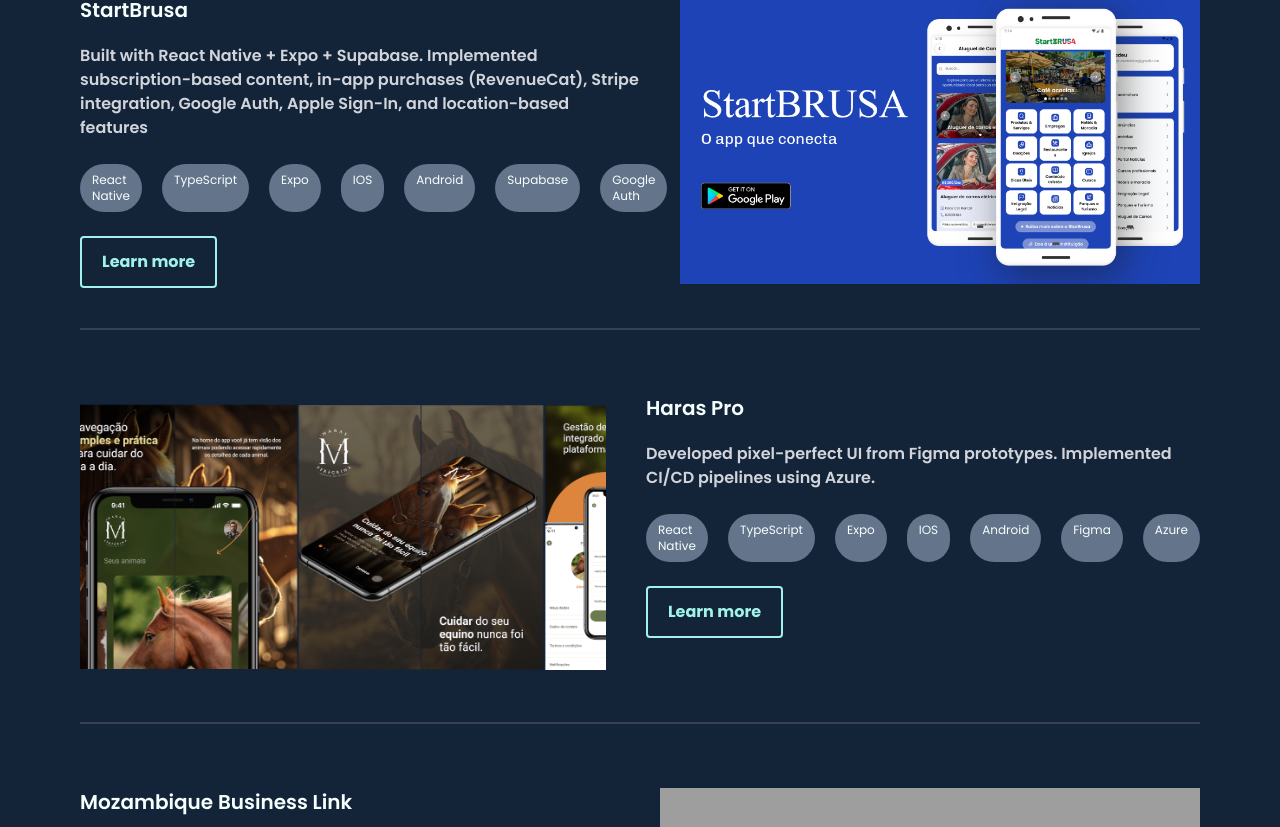
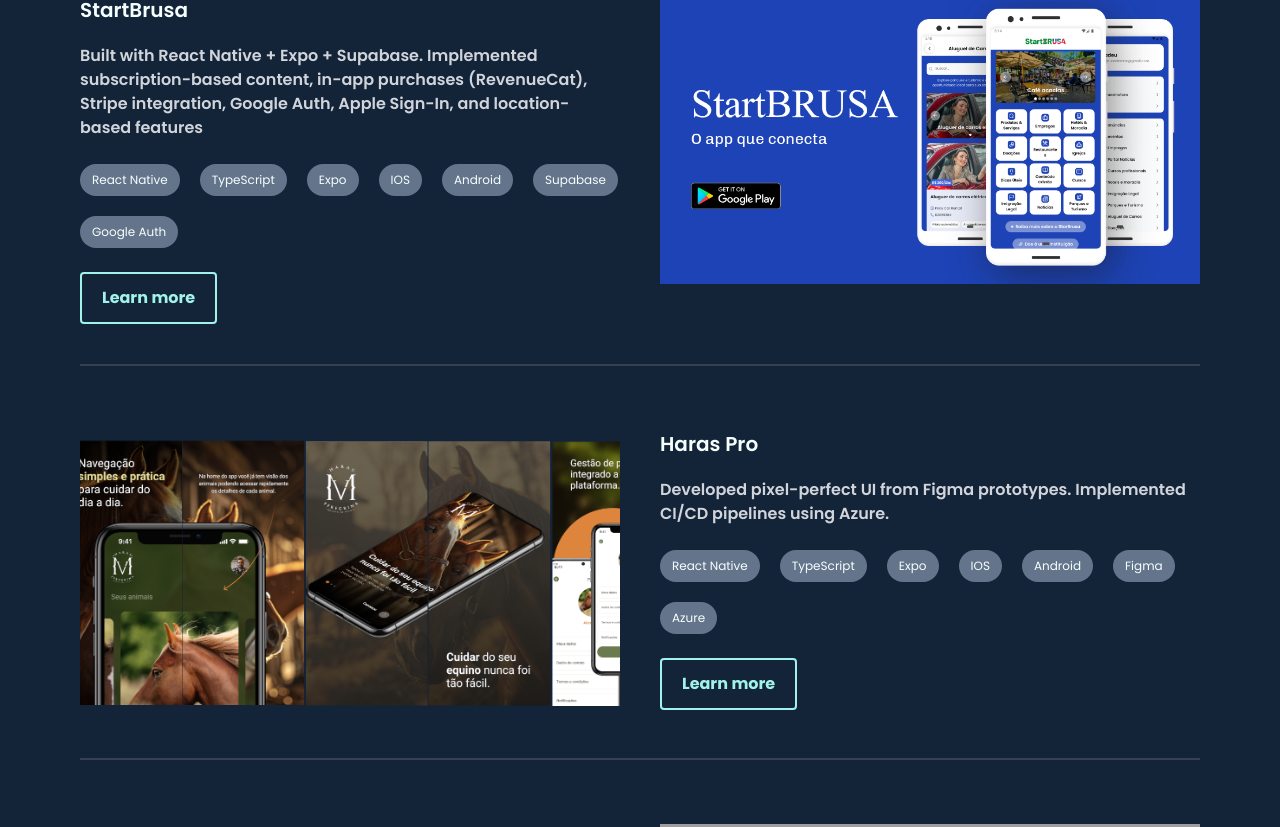
Before and after one commit to tadeumelembe/portfolio, a Next.js app: page / in a window 1280 px wide. Shown: the part 3064-3891 px from the top of the page. Built offline with nearby package versions, Linux system fonts and the light colour scheme; grey boxes are pictures that could not be loaded.

Commit message:
refactor: flexwrap tools

```diff
--- a/src/components/sections/Projects.tsx
+++ b/src/components/sections/Projects.tsx
@@ -64,7 +64,7 @@ export default function Projects() {
                     {element.description}
                   </p>
 
-                  <div className="flex flex-row gap-5 my-6">
+                  <div className="flex flex-row flex-wrap gap-5 my-6">
                     {element.tools.map((el, index) => (
                       <div key={`skills-itemm-${index}`} className=" bg-slate-500 px-3 py-2 rounded-full">
                         <p className=" text-xs">{el}</p>
```
